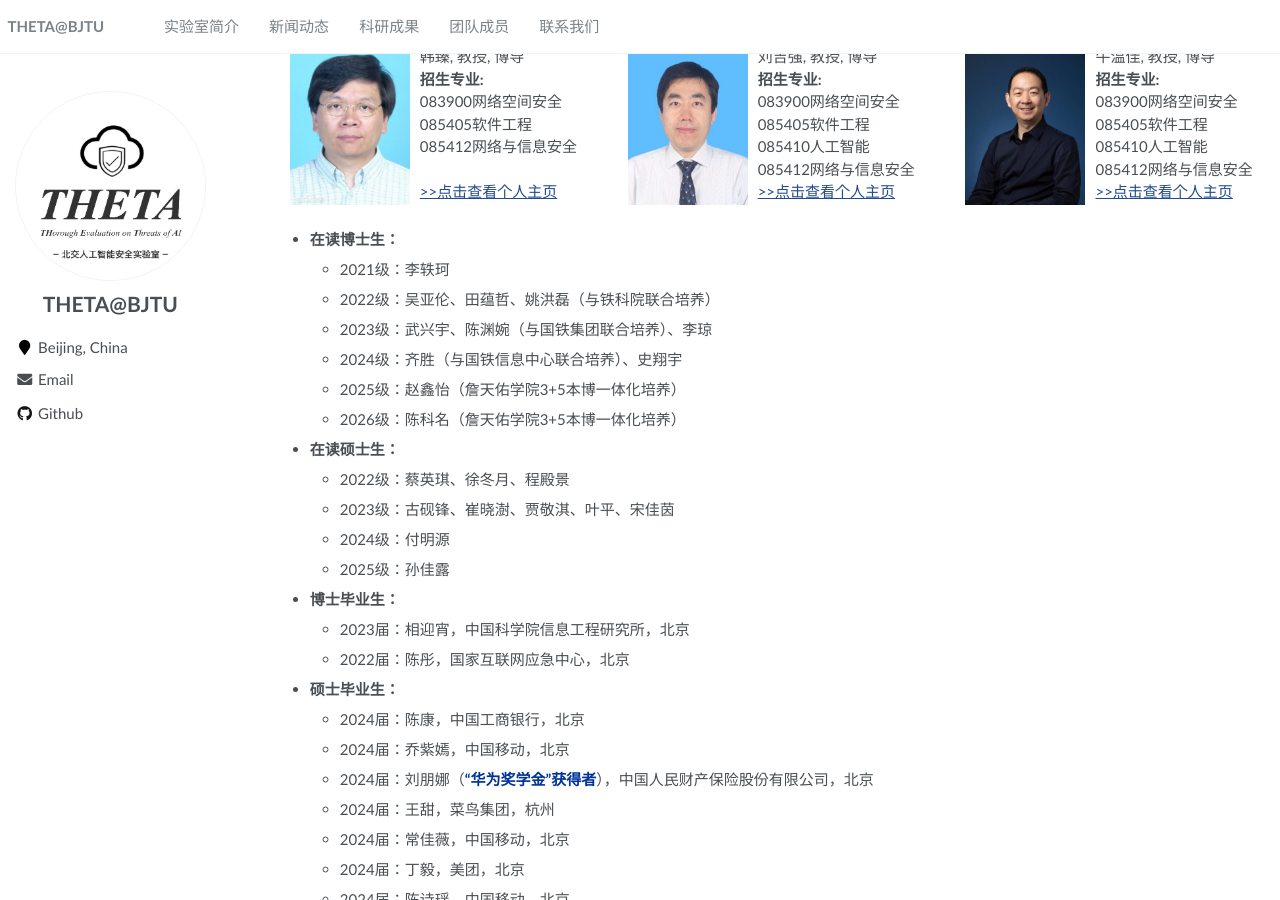
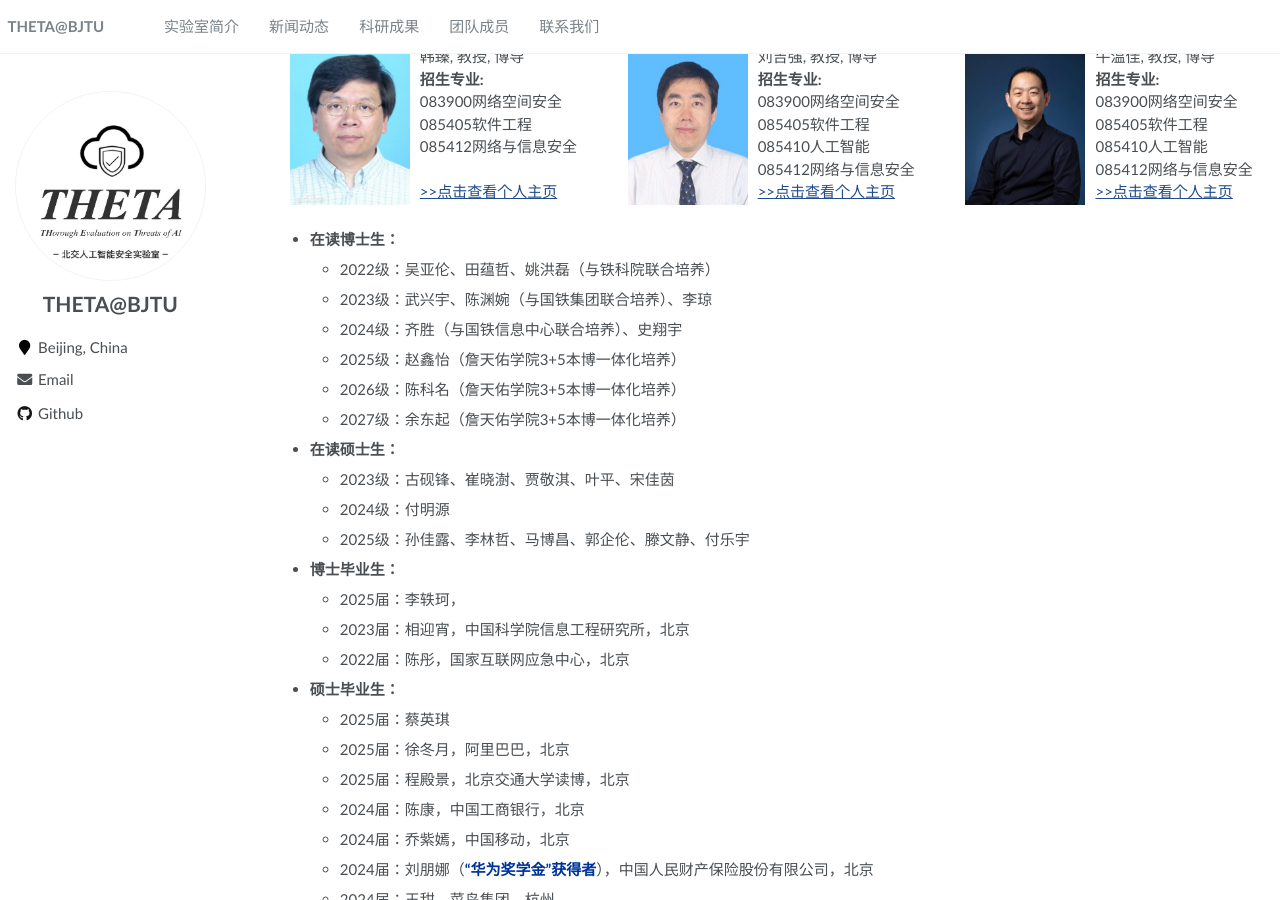
Before and after one commit to xiaoshu1221/Zhangruoyang.github.io, a Jekyll site: the page built from _pages/about.md, in a window 1280 px wide and 900 px high, scrolled down 4214 px. Built offline with Jekyll 4.4.1, drawn with Linux system fonts in a browser that asks for light colours.

Commit message:
about.md

```diff
--- a/_pages/about.md
+++ b/_pages/about.md
@@ -165,24 +165,27 @@ redirect_from:
 
 
 - **在读博士生：**
-  - 2021级：李轶珂
   - 2022级：吴亚伦、田蕴哲、姚洪磊（与铁科院联合培养）
   - 2023级：武兴宇、陈渊婉（与国铁集团联合培养）、李琼
   - 2024级：齐胜（与国铁信息中心联合培养）、史翔宇
   - 2025级：赵鑫怡（詹天佑学院3+5本博一体化培养）
   - 2026级：陈科名（詹天佑学院3+5本博一体化培养）
+  - 2027级：余东起（詹天佑学院3+5本博一体化培养）
 
 - **在读硕士生：**
-  - 2022级：蔡英琪、徐冬月、程殿景
   - 2023级：古砚锋、崔晓澍、贾敬淇、叶平、宋佳茵
   - 2024级：付明源
-  - 2025级：孙佳露
+  - 2025级：孙佳露、李林哲、马博昌、郭企伦、滕文静、付乐宇
 
 - **博士毕业生：**
+    - 2025届：李轶珂，
     - 2023届：相迎宵，中国科学院信息工程研究所，北京
     - 2022届：陈彤，国家互联网应急中心，北京
 
 - **硕士毕业生：**
+    - 2025届：蔡英琪
+    - 2025届：徐冬月，阿里巴巴，北京
+    - 2025届：程殿景，北京交通大学读博，北京
     - 2024届：陈康，中国工商银行，北京
     - 2024届：乔紫嫣，中国移动，北京
     - 2024届：刘朋娜（<b><font color="#003399">“华为奖学金”获得者</font></b>），中国人民财产保险股份有限公司，北京
```
